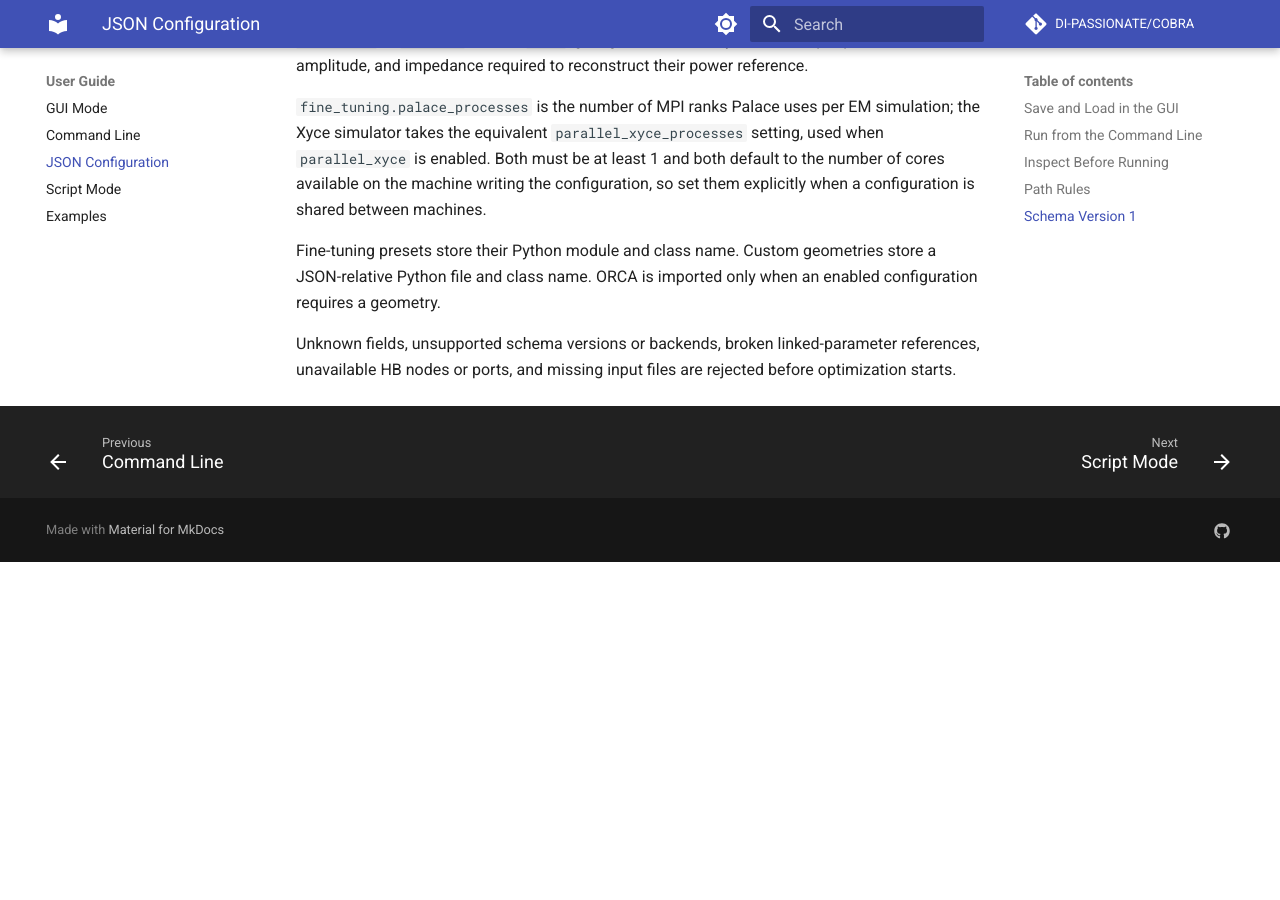
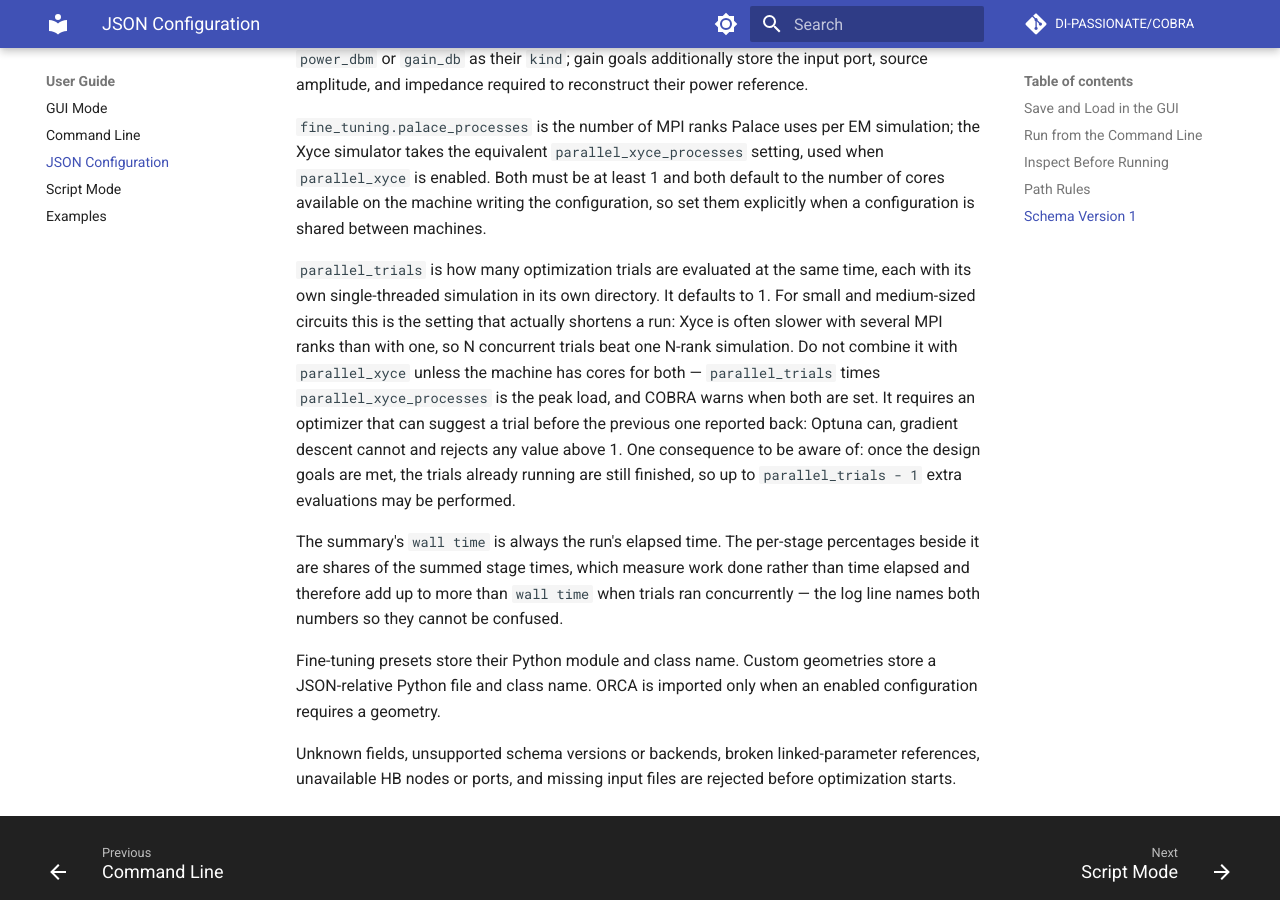
Before and after one commit to DI-PASSIONATE/COBRA, an MkDocs documentation site: the page built from docs/user-guide/configuration.md, in a window 1280 px wide and 900 px high, scrolled down 3801 px. Built offline with MkDocs 1.6.1 and Material for MkDocs 9.7.7, drawn with Linux system fonts in a browser that asks for light colours; comment, search, counter and statistics services are not loaded; before the commit the page ends 4363 px from its top, so only the background shows below that.

Commit message:
Documentation includes parallel trials

```diff
--- a/docs/user-guide/configuration.md
+++ b/docs/user-guide/configuration.md
@@ -123,6 +123,7 @@ apply to a run may use empty objects or arrays.
     "settings": {}
   },
   "max_iterations": 500,
+  "parallel_trials": 1,
   "optimization_parameters": [
     {
       "name": "X1:width",
@@ -183,6 +184,25 @@ default to the number of cores available on the machine writing the
 configuration, so set them explicitly when a configuration is shared between
 machines.
 
+`parallel_trials` is how many optimization trials are evaluated at the same
+time, each with its own single-threaded simulation in its own directory. It
+defaults to 1. For small and medium-sized circuits this is the setting that
+actually shortens a run: Xyce is often slower with several MPI ranks than with
+one, so N concurrent trials beat one N-rank simulation. Do not combine it with
+`parallel_xyce` unless the machine has cores for both — `parallel_trials` times
+`parallel_xyce_processes` is the peak load, and COBRA warns when both are set.
+It requires an optimizer that can suggest a trial before the previous one
+reported back: Optuna can, gradient descent cannot and rejects any value above
+1. One consequence to be aware of: once the design goals are met, the trials
+already running are still finished, so up to `parallel_trials - 1` extra
+evaluations may be performed.
+
+The summary's `wall time` is always the run's elapsed time. The per-stage
+percentages beside it are shares of the summed stage times, which measure work
+done rather than time elapsed and therefore add up to more than `wall time` when
+trials ran concurrently — the log line names both numbers so they cannot be
+confused.
+
 Fine-tuning presets store their Python module and class name. Custom geometries
 store a JSON-relative Python file and class name. ORCA is imported only when an
 enabled configuration requires a geometry.
```
Also changed, not shown: README.md (+5 -3 lines), docs/advanced/harmonic-balance.md (+3 -2 lines), docs/getting-started/quickstart.md (+7 -2 lines).
